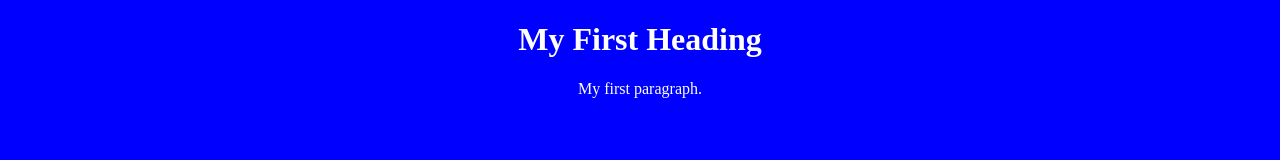
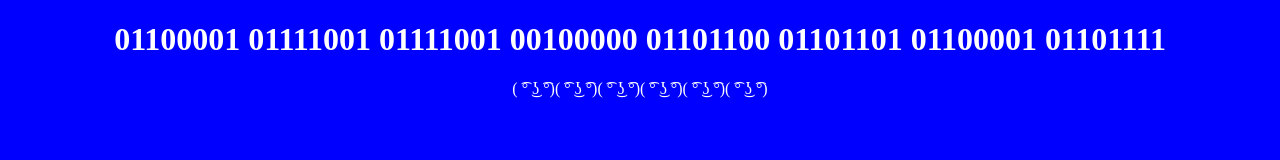
Before and after one commit to GabeTheDoggo/test1, a plain HTML site: page index.html in a window 1280 px wide. Drawn offline with Linux system fonts and the light colour scheme.

Commit message:
Update index.html

```diff
--- a/index.html
+++ b/index.html
@@ -6,8 +6,8 @@
 </head>
 <body>
 
-<h1>My First Heading</h1>
-<p>My first paragraph.</p>
+<h1>01100001 01111001 01111001 00100000 01101100 01101101 01100001 01101111</h1>
+<p>( ͡° ͜ʖ ͡°)( ͡° ͜ʖ ͡°)( ͡° ͜ʖ ͡°)( ͡° ͜ʖ ͡°)( ͡° ͜ʖ ͡°)( ͡° ͜ʖ ͡°)</p>
 
 </body>
   <style>
```
